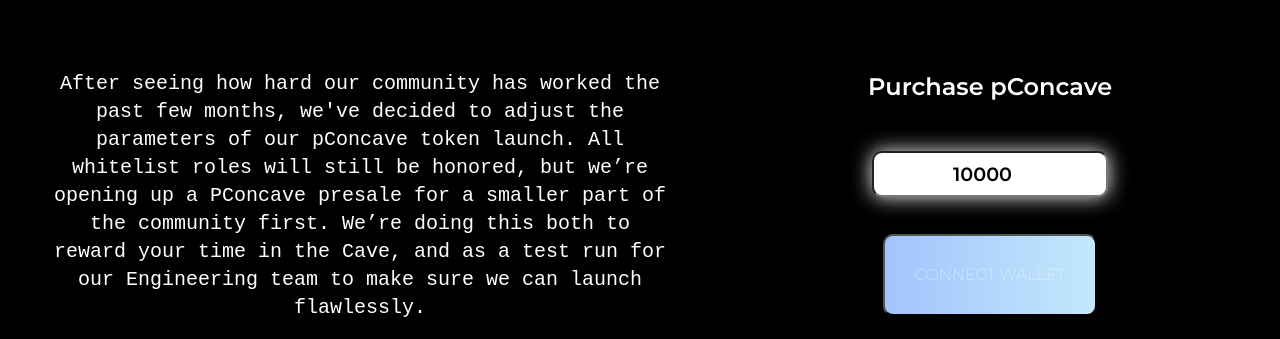
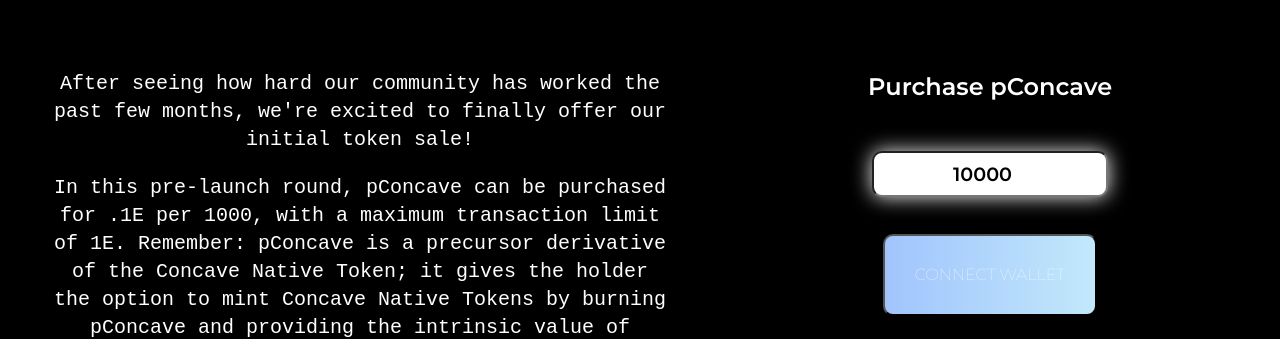
Before and after one commit to concavingfinance/concavingfinance.github.io, a website: page index.html in a window 1280 px wide. Shown: the part 431-770 px from the top of the page. Drawn offline with Linux system fonts and the light colour scheme; a script that the page names is missing.

Commit message:
Update index.html

```diff
--- a/index.html
+++ b/index.html
@@ -37,7 +37,7 @@
 
 <div class="flex-container">
 
-<div class="flex-child"> <p>After seeing how hard our community has worked the past few months, we've decided to adjust the parameters of our pConcave token launch. All whitelist roles will still be honored, but we’re opening up a PConcave presale for a smaller part of the community first. We’re doing this both to reward your time in the Cave, and as a test run for our Engineering team to make sure we can launch flawlessly.
+<div class="flex-child"> <p>After seeing how hard our community has worked the past few months, we're excited to finally offer our initial token sale!
 </p> <p>
  In this pre-launch round, pConcave can be purchased for .1E per 1000, with a maximum transaction limit of 1E. Remember:  pConcave is a precursor derivative of the Concave Native Token; it gives the holder the option to mint Concave Native Tokens by burning pConcave and providing the intrinsic value of Concave native token. Once the public sale has launched, you’ll be able to mint your Concave tokens.</p></div>
 <div class="flex-child">
```
